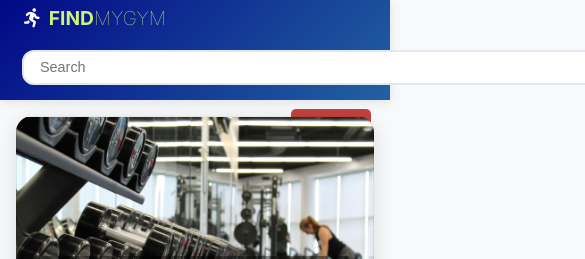
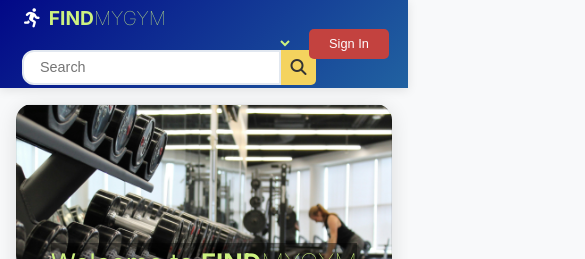
Before and after one commit to AdarshKumar-rathaur/findmygym, a React (Create React App) app: page / in a window 390 px wide. Shown: the top 259 px of the page, 585 px wide, since content can reach past the window. Built offline with nearby package versions, Linux system fonts and the light colour scheme; no server answers.

Commit message:
fix: fix navbar responsive problem

```diff
--- a/src/components/Navbar/Navbar.css
+++ b/src/components/Navbar/Navbar.css
@@ -1,10 +1,8 @@
 .navbar {
   width: 100%;
-  height: clamp(50px, 7vw, 70px);
   background: linear-gradient(135deg, #020887 0%, #2162a1 100%);
   box-shadow: 0 2px 10px rgba(0, 0, 0, 0.1);
   display: flex;
-  flex-wrap: wrap;
   align-items: center;
   padding: 0 1rem;
   position: sticky;
@@ -128,8 +126,9 @@
 
 @media (max-width: 600px) {
   .navbar {
-    height: clamp(100px, 14vw, 140px);
+    height: auto;
   }
+
   .left {
     flex-direction: column;
     align-items: stretch;
@@ -142,7 +141,8 @@
   }
 
   .right {
-    align-items: baseline;
+    height: -webkit-fill-available;
+    align-items: flex-start;
   }
 
   .search-icon {
--- a/src/components/Navbar/Navbar.js
+++ b/src/components/Navbar/Navbar.js
@@ -39,7 +39,7 @@ export default function Navbar(props) {
         </div>
         <div className="nav_content right">
           <form name="userAddress">
-            <select className="userAddress">
+            <select className="userAddress" name="userAddress">
               <option>{props.location}</option>
               <option value="noida">Noida</option>
               <option value="greaterNoida">Greater Noida</option>
```
